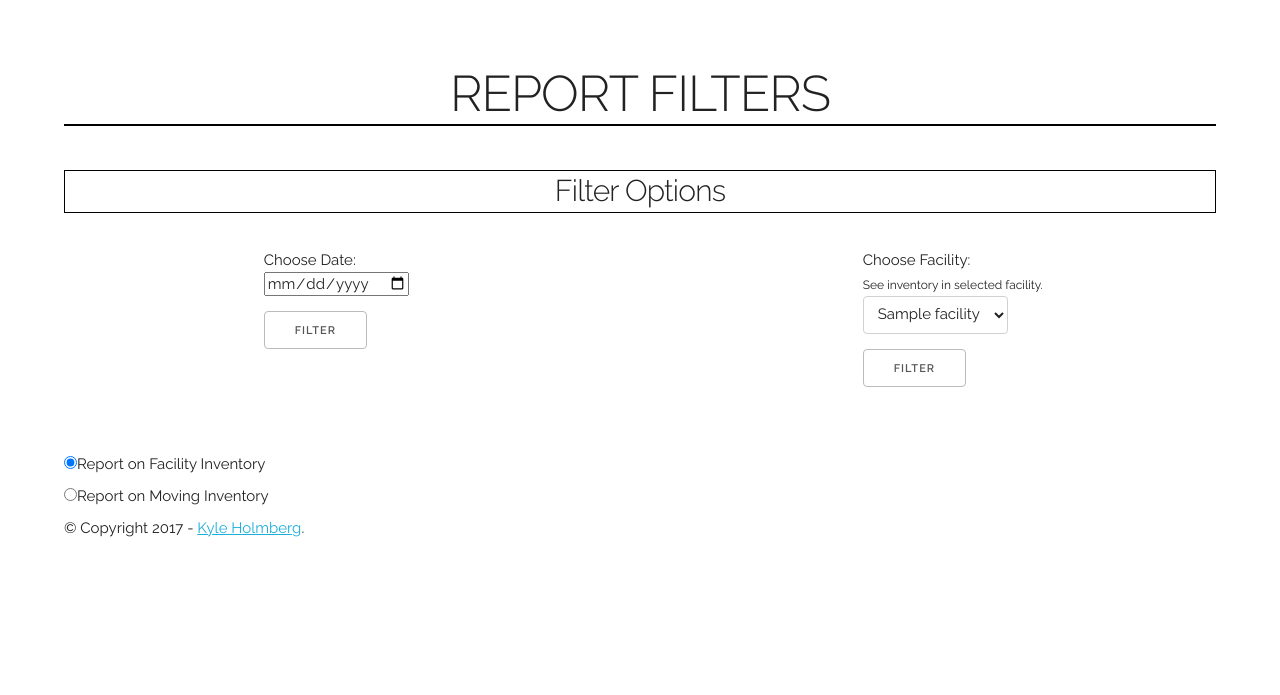
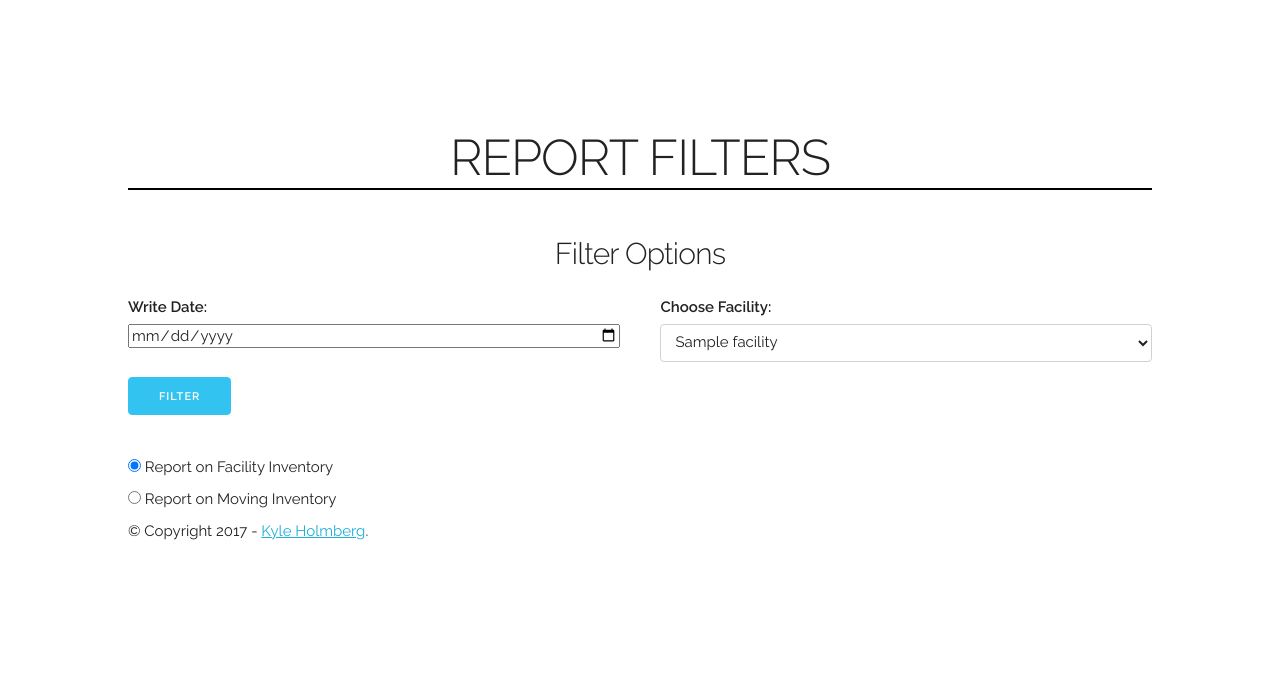
Before and after one commit to kylemh/LOST, a Flask app: page /report_filter in a window 1280 px wide. Shown: the top 695 px of the page. Run offline with Flask 2, Linux system fonts and the light colour scheme; the visitor is signed in with stand-in values (Sample User, id 1); a database or web service that is not in the repository returns one stand-in record (values such as "Sample title"); some libraries are stand-ins or nearby versions.

Commit message:
Clean filter report page form

```diff
--- a/src/static/style.css
+++ b/src/static/style.css
@@ -1,5 +1,5 @@
 body {
-    padding: 5%;
+    padding: 10%;
 }
 
 h1,
@@ -13,7 +13,6 @@ h4,
 h5,
 h6 {
     text-align: center;
-    border: 1px black solid;
 }
 
 h1 {
--- a/src/templates/layout.html
+++ b/src/templates/layout.html
@@ -30,7 +30,7 @@
 	</div>
 	<div id="footer" class="u-cf">
 		{% block footer %}
-		&copy; Copyright 2017 - <a href="https://github.com/kylemh">Kyle Holmberg</a>.
+		<p>&copy; Copyright 2017 - <a href="https://github.com/kylemh">Kyle Holmberg</a>.</p>
 		{% endblock %}
 	</div>
 </body>
--- a/src/templates/report_filter.html
+++ b/src/templates/report_filter.html
@@ -7,10 +7,10 @@
 	<script>
 		$(document).ready(function() {
 			$("input[id$='by_facilities']").click(function() {
-				$("form#facility").show();
+				$("div#facility-form-div").show();
 			});
 			$("input[id$='by_moving']").click(function() {
-				$("form#facility").hide();
+				$("div#facility-form-div").hide();
 			});
 		});
 	</script>
@@ -25,32 +25,30 @@
 		<h1>Report Filters</h1>
 		<br>
 		<h4>Filter Options</h4>
-		<div class="row">
-			<form action="{{ url_for('report_filter') }}" method="post" id="date" placeholder="MM/DD/YYYY" class="four columns offset-by-two u-pull-left">
-				<dl>
-					<dt>Choose Date:</dt>
-					<dt><input type="date" name="in_transit"></dt>
-					<dt><input type="submit" value="Filter"></dt>
-				</dl>
-			</form>
 
-			<form action="{{ url_for('report_filter') }}" method="post" id="facility" class="four columns offset-by-two u-pull-right">
-				<dl>
-					<dt>Choose Facility:</dt>
-					<small>See inventory in selected facility.</small><br>
-					<select name="facility">
+		<form action="{{ url_for('report_filter') }}" method="post">
+			<div class="row">
+				<div class="six columns" id="date-form-div">
+					<label for="date">Write Date:</label>
+					<input class="u-full-width" placeholder="MM/DD/YYYY" id="date" type="date">
+				</div>
+				<div class="six columns" id="facility-form-div">
+					<label for="facility">Choose Facility:</label>
+					<select class="u-full-width" id="facility">
 					{% for fac in facilities_list %}
 						<option value="{{ fac }}" SELECTED>{{ fac }}</option>
 					{% endfor %}
 					</select>
-					<dt><input type="submit" value="Filter"></dt>
-				</dl>
-			</form>
-		</div>
+				</div>
+			</div>
+			<input class="button-primary center" value="Filter" type="submit">
+		</form>
 
 		<div class="row">
-			<input type="radio" name="options" id="by_facilities" value="by_facilities" checked="checked">Report on Facility Inventory</input><br>
-			<input type="radio" name="options" id="by_moving" value="by_moving">Report on Moving Inventory</input><br>
+			<div class="six columns offset-by-three"></div>
+				<input type="radio" name="options" id="by_facilities" value="by_facilities" checked="checked">  Report on Facility Inventory</input><br>
+				<input type="radio" name="options" id="by_moving" value="by_moving">  Report on Moving Inventory</input><br>
+			</div>
 		</div>
 	{% endif %}
 {% endblock %}
```
